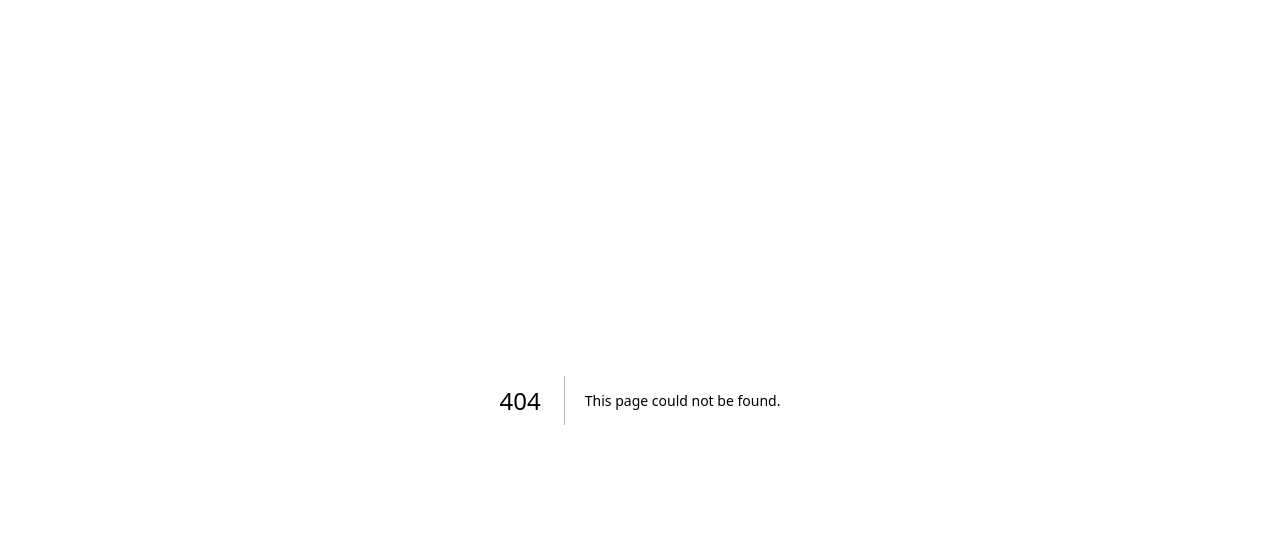
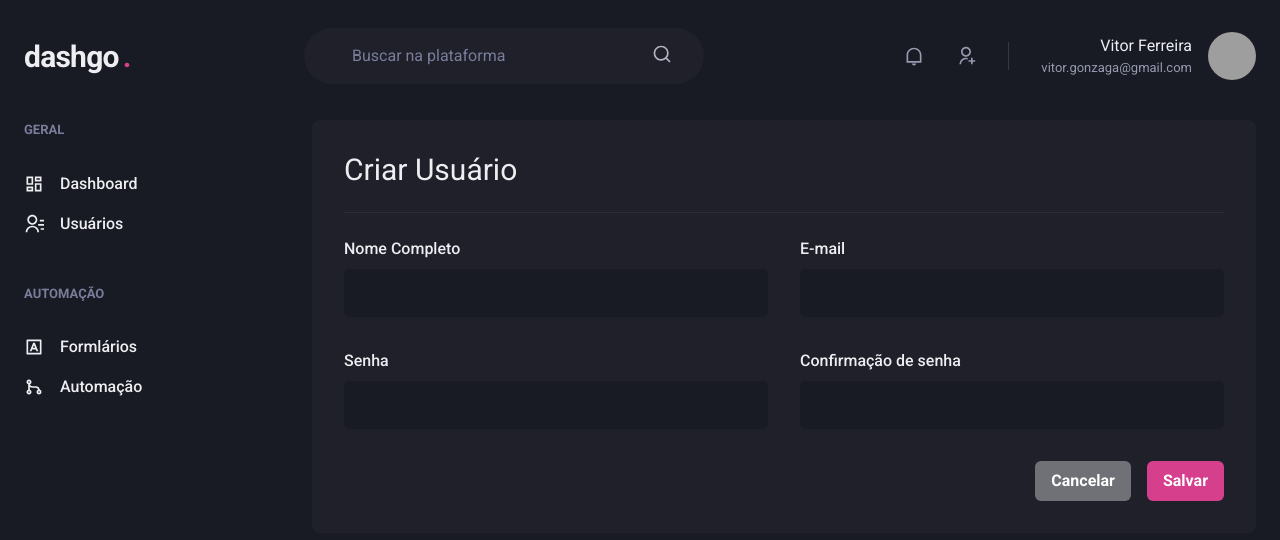
Before and after one commit to vitorgonzaga/chapter-4-dashgo-rocketseat-course, a Next.js app: page /users/create in a window 1280 px wide. Before the commit this address had no page. Shown: the top 540 px of the page. Built offline with nearby package versions, Linux system fonts and the light colour scheme; grey boxes are pictures that could not be loaded.

Commit message:
chore: add users/create page

```diff
--- /dev/null
+++ b/src/pages/users/create.tsx
@@ -0,0 +1,38 @@
+import { Box, Button, Divider, Flex, Heading, HStack, SimpleGrid, VStack } from "@chakra-ui/react";
+import { Input } from "../../components/Form/Input";
+import { Header } from "../../components/Header";
+import { Sidebar } from "../../components/Sidebar";
+
+export default function CreateUser() {
+  return (
+    <Box>
+      <Header />
+      <Flex w="100%" my="6" maxW={1480} mx="auto" px="6">
+        <Sidebar />
+        <Box flex="1" borderRadius={8} bg="gray.800" p="8">
+          <Heading size="lg" fontWeight="normal">Criar Usuário</Heading>
+          <Divider my="6" borderColor="gray.700" />
+          <VStack spacing="8" >
+            <SimpleGrid minChildWidth={240} spacing="8" w="100%">
+              <Input name="name" label="Nome Completo" />
+              <Input name="email" type="email" label="E-mail" />
+            </SimpleGrid>
+
+            <SimpleGrid minChildWidth={240} spacing="8" w="100%">
+              <Input name="password" type="password" label="Senha" />
+              <Input name="password_confirmation" type="password" label="Confirmação de senha" />
+            </SimpleGrid>
+          </VStack>
+
+          <Flex mt="8" justify="flex-end">
+            <HStack spacing="4" >
+              <Button colorScheme="whiteAlpha">Cancelar</Button>
+              <Button colorScheme="pink">Salvar</Button>
+            </HStack>
+          </Flex>
+
+        </Box>
+      </Flex>
+    </Box>
+  )
+}
```
